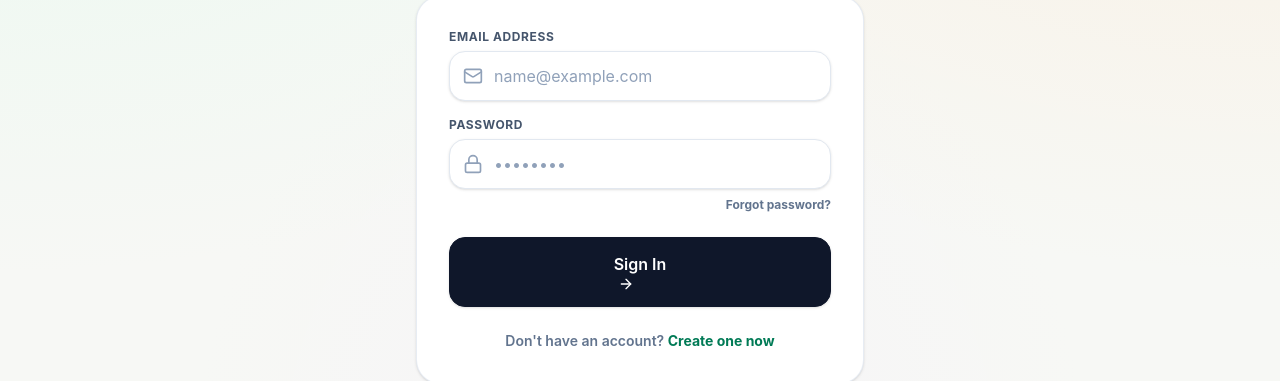
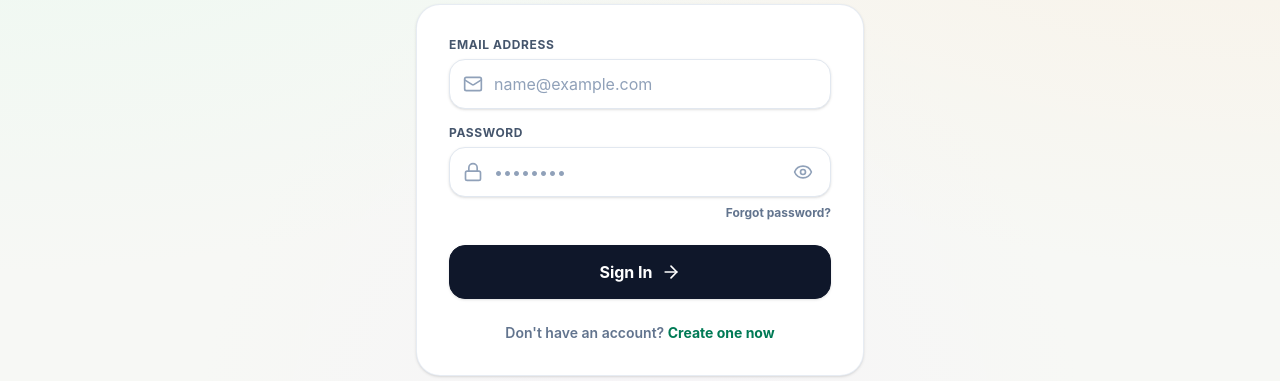
Before and after one commit to Madhanmohan11/zelo, a React (Vite) app: page /login in a window 1280 px wide. Shown: the part 292-673 px from the top of the page. Built offline with nearby package versions, Linux system fonts and the light colour scheme; no server answers.

Commit message:
fix(ui): add password visibility toggle eye icon and align button text with arrow in same row

```diff
--- a/src/components/ui/Button.jsx
+++ b/src/components/ui/Button.jsx
@@ -12,7 +12,7 @@ export const Button = ({
   className = '',
   ...props
 }) => {
-  const baseStyles = 'inline-flex items-center justify-center font-semibold transition-all duration-200 rounded-2xl focus:outline-none focus:ring-2 focus:ring-offset-2 disabled:opacity-50 disabled:cursor-not-allowed cursor-pointer active:scale-[0.98]'
+  const baseStyles = 'inline-flex flex-row items-center justify-center font-bold transition-all duration-200 rounded-2xl focus:outline-none focus:ring-2 focus:ring-offset-2 disabled:opacity-50 disabled:cursor-not-allowed cursor-pointer active:scale-[0.98] whitespace-nowrap'
 
   const variants = {
     primary: 'bg-[#0F172A] hover:bg-slate-800 text-white shadow-sm border border-slate-900 focus:ring-slate-900',
@@ -23,9 +23,9 @@ export const Button = ({
   }
 
   const sizes = {
-    sm: 'px-3.5 py-2 text-xs gap-1.5',
+    sm: 'px-3.5 py-2 text-xs gap-2',
     md: 'px-5 py-2.5 text-sm gap-2',
-    lg: 'px-6 py-3.5 text-base gap-2.5'
+    lg: 'px-6 py-3.5 text-base gap-2'
   }
 
   return (
@@ -35,11 +35,13 @@ export const Button = ({
       {...props}
     >
       {isLoading ? (
-        <Loader2 className="w-4 h-4 animate-spin shrink-0" />
-      ) : Icon ? (
-        <Icon className="w-4 h-4 shrink-0" />
-      ) : null}
-      <span>{children}</span>
+        <Loader2 className="w-5 h-5 animate-spin shrink-0" />
+      ) : (
+        <>
+          {Icon && <Icon className="w-5 h-5 shrink-0" />}
+          <span className="inline-flex items-center gap-2">{children}</span>
+        </>
+      )}
     </button>
   )
 }
--- a/src/components/ui/Input.jsx
+++ b/src/components/ui/Input.jsx
@@ -1,14 +1,19 @@
-import React, { forwardRef } from 'react'
+import React, { forwardRef, useState } from 'react'
+import { Eye, EyeOff } from 'lucide-react'
 
 export const Input = forwardRef(({
   label,
   error,
   icon: Icon,
+  type = 'text',
   helperText,
   className = '',
   id,
   ...props
 }, ref) => {
+  const [showPassword, setShowPassword] = useState(false)
+  const isPassword = type === 'password'
+  const actualType = isPassword ? (showPassword ? 'text' : 'password') : type
   const inputId = id || props.name || Math.random().toString(36).substring(2, 9)
 
   return (
@@ -20,22 +25,33 @@ export const Input = forwardRef(({
       )}
       <div className="relative flex items-center">
         {Icon && (
-          <div className="absolute left-3.5 text-slate-400 pointer-events-none">
+          <div className="absolute left-3.5 text-slate-400 pointer-events-none z-10">
             <Icon className="w-5 h-5" />
           </div>
         )}
         <input
           id={inputId}
           ref={ref}
+          type={actualType}
           className={`w-full bg-white border rounded-2xl py-3 text-slate-900 placeholder-slate-400 focus:outline-none focus:ring-2 transition-all ${
-            Icon ? 'pl-11 pr-4' : 'px-4'
-          } ${
+            Icon ? 'pl-11' : 'px-4'
+          } ${isPassword ? 'pr-11' : 'pr-4'} ${
             error
               ? 'border-rose-400 focus:ring-rose-400/20'
               : 'border-slate-200 focus:border-emerald-500 focus:ring-emerald-500/20 shadow-sm'
           } ${className}`}
           {...props}
         />
+        {isPassword && (
+          <button
+            type="button"
+            onClick={() => setShowPassword(!showPassword)}
+            className="absolute right-3.5 text-slate-400 hover:text-slate-600 focus:outline-none p-1 rounded-lg transition-colors cursor-pointer z-10"
+            aria-label={showPassword ? 'Hide password' : 'Show password'}
+          >
+            {showPassword ? <EyeOff className="w-5 h-5" /> : <Eye className="w-5 h-5" />}
+          </button>
+        )}
       </div>
       {error && <span className="text-xs text-rose-500 font-semibold">{error}</span>}
       {helperText && !error && <span className="text-xs text-slate-500">{helperText}</span>}
--- a/src/pages/LoginPage.jsx
+++ b/src/pages/LoginPage.jsx
@@ -79,7 +79,7 @@ export const LoginPage = () => {
                 <button
                   type="button"
                   onClick={handleForgotPassword}
-                  className="text-xs font-bold text-slate-500 hover:text-emerald-700 transition-colors"
+                  className="text-xs font-bold text-slate-500 hover:text-emerald-700 transition-colors cursor-pointer"
                 >
                   Forgot password?
                 </button>
@@ -89,7 +89,7 @@ export const LoginPage = () => {
             <div className="pt-2">
               <Button type="submit" variant="primary" fullWidth size="lg" isLoading={isLoading}>
                 <span>Sign In</span>
-                <ArrowRight className="w-4 h-4 ml-1" />
+                <ArrowRight className="w-5 h-5 shrink-0" />
               </Button>
             </div>
           </form>
@@ -105,3 +105,5 @@ export const LoginPage = () => {
     </div>
   )
 }
+
+export default LoginPage
--- a/src/pages/RegisterPage.jsx
+++ b/src/pages/RegisterPage.jsx
@@ -105,7 +105,7 @@ export const RegisterPage = () => {
             <div className="pt-2">
               <Button type="submit" variant="primary" fullWidth size="lg" isLoading={isLoading}>
                 <span>Create Account</span>
-                <ArrowRight className="w-4 h-4 ml-1" />
+                <ArrowRight className="w-5 h-5 shrink-0" />
               </Button>
             </div>
           </form>
@@ -121,3 +121,5 @@ export const RegisterPage = () => {
     </div>
   )
 }
+
+export default RegisterPage
```
